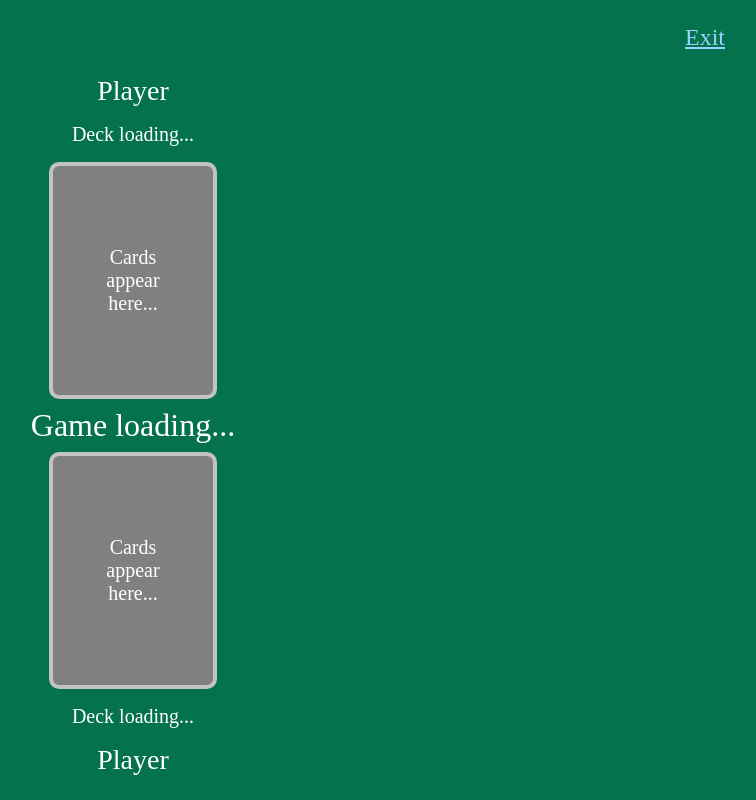
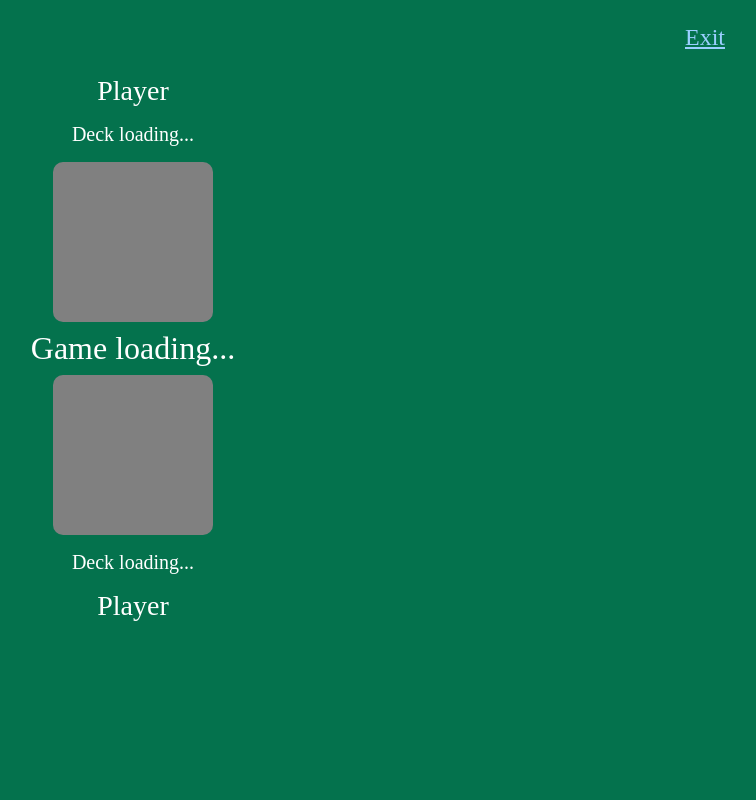
Before and after one commit to sdai-andrew/war-game, a Django app: template wargame/templates/wargame/game.html in a window 1280 px wide. Shown: the whole page, without its empty margins (507-1263 px from the left). Run offline with Django 4.2, Linux system fonts and the light colour scheme; the template is opened without the code that fills it, so the values that code supplies are empty; parts of the project's set-up code (start-up, migrations or seed data) failed here and were passed over.

Commit message:
Potentially fixed stray border

```diff
--- a/wargame/static/wargame/wargame.css
+++ b/wargame/static/wargame/wargame.css
@@ -102,7 +102,6 @@ button:hover {
     margin: auto;
     margin-top: 1vh;
     margin-bottom: 1vh;
-    border: 0.5vh solid #C3C3C3;
     border-radius: 10px;
     padding: 10vh 5vh 10vh 5vh;
     font-size: 2.5vh;
--- a/wargame/static/wargame/wargame.js
+++ b/wargame/static/wargame/wargame.js
@@ -134,19 +134,23 @@ function displayGame(moves) {
             p1PlayDiv.innerHTML = `${oneCard.value} of ${oneCard.suit}`;
             p1PlayDiv.style.backgroundColor = "White";
             p1PlayDiv.style.color = "Black";
+            p1PlayDiv.style.border = "0.5vh solid #C3C3C3";
         } else if (oneCard.isFaceUp === "False") {
             p1PlayDiv.innerHTML = `Face down`;
             p1PlayDiv.style.backgroundColor = "Gray";
             p1PlayDiv.style.color = "White";
+            p1PlayDiv.style.border = "0.5vh solid #C3C3C3";
         }
         if (twoCard.isFaceUp === "True") {
             p2PlayDiv.innerHTML = `${twoCard.value} of ${twoCard.suit}`;
             p2PlayDiv.style.backgroundColor = "White";
             p2PlayDiv.style.color = "Black";
+            p2PlayDiv.style.border = "0.5vh solid #C3C3C3";
         } else if (oneCard.isFaceUp === "False") {
             p2PlayDiv.innerHTML = `Face down`;
             p2PlayDiv.style.backgroundColor = "Gray";
             p2PlayDiv.style.color = "White";
+            p2PlayDiv.style.border = "0.5vh solid #C3C3C3";
         }
         index += 1;
     }
--- a/wargame/templates/wargame/game.html
+++ b/wargame/templates/wargame/game.html
@@ -7,9 +7,9 @@
     <div id="game-div">
         <p>Player {{ player2 }}</p>
         <div id="player-2-deck-div" class="deck-div">Deck loading...</div>
-        <div id="player-2-play-div" class="play-div">Cards appear here...</div>
+        <div id="player-2-play-div" class="play-div"></div>
         <div id="status-div">Game loading...</div>
-        <div id="player-1-play-div" class="play-div">Cards appear here...</div>
+        <div id="player-1-play-div" class="play-div"></div>
         <div id="player-1-deck-div" class="deck-div">Deck loading...</div>
         <p>Player {{ player1 }}</p>
     </div>
```
